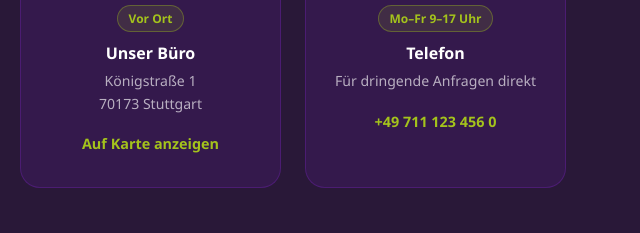
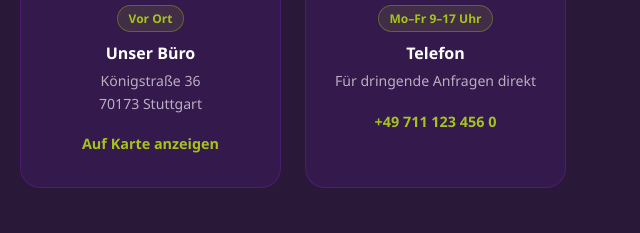
Before and after one commit to Philipp1311/MoveUp, a plain HTML site: page Kontakt.html in a window 1280 px wide. Shown: the part 553-786 px from the top of the page, 632-1272 px from the left. Drawn offline with nearby package versions, Linux system fonts and the light colour scheme.

Commit message:
Update Kontakt.html

```diff
--- a/Kontakt.html
+++ b/Kontakt.html
@@ -403,7 +403,7 @@
             <span class="contact-card-icon">📍</span>
             <div class="contact-badge">Vor Ort</div>
             <h5>Unser Büro</h5>
-            <p>Königstraße 1<br>70173 Stuttgart</p>
+            <p>Königstraße 36<br>70173 Stuttgart</p>
             <a href="https://maps.google.com/?q=Königstraße+1+Stuttgart" target="_blank" rel="noopener">Auf Karte anzeigen</a>
           </div>
         </div>
```
